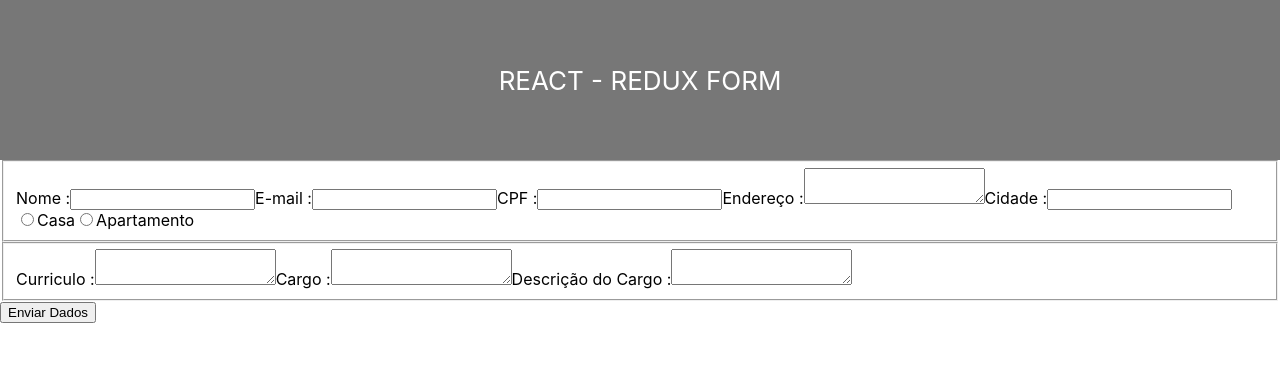
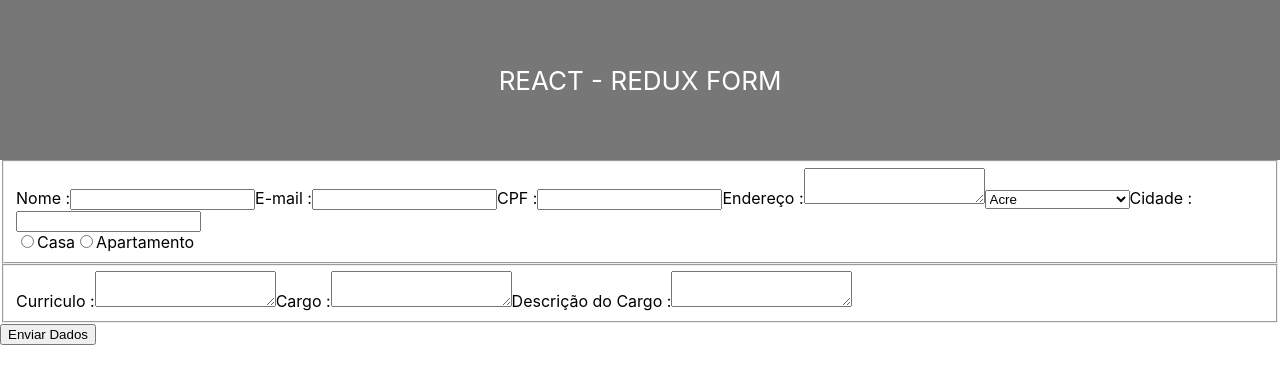
Before and after one commit to adrianoforcellini/REACT-REDUX-FORM, a React (Create React App) app: page / in a window 1280 px wide. Shown: the top 384 px of the page. Built offline with nearby package versions, Linux system fonts and the light colour scheme.

Commit message:
seletor de estadoss adicionado

```diff
--- a/src/components/button.js
+++ b/src/components/button.js
@@ -35,9 +35,8 @@
                     "<p>" + Object.keys(print)[6].toString()+ " : " + Object.values(print)[6].toString() +"</p>" + "<br>" +
                     "<p>" + Object.keys(print)[7].toString()+ " : " + Object.values(print)[7].toString() +"</p>" + "<br>" +
                     "<p>" + Object.keys(print)[8].toString()+ " : " + Object.values(print)[8].toString() +"</p>" + "<br>" +
-                    "<p>" + Object.keys(print)[9].toString()+ " : " + Object.values(print)[9].toString() +"</p>" + "<br>"
-
-
+                    "<p>" + Object.keys(print)[9].toString()+ " : " + Object.values(print)[9].toString() +"</p>" + "<br>" +
+                    "<p>" + Object.keys(print)[10].toString()+ " : " + Object.values(print)[10].toString() +"</p>" + "<br>"
 
 }
 
--- a/src/components/fieldset1.js
+++ b/src/components/fieldset1.js
@@ -96,7 +96,39 @@
       </div>
     );
   }
-
+inputState() {
+  return (
+   <select onChange={({ target }) => this.props.estado(target.value)}
+    name="estados-brasil">
+	<option value="AC">Acre</option>
+	<option value="AL">Alagoas</option>
+	<option value="AP">Amapá</option>
+	<option value="AM">Amazonas</option>
+	<option value="BA">Bahia</option>
+	<option value="CE">Ceará</option>
+	<option value="DF">Distrito Federal</option>
+	<option value="ES">Espírito Santo</option>
+	<option value="GO">Goiás</option>
+	<option value="MA">Maranhão</option>
+	<option value="MT">Mato Grosso</option>
+	<option value="MS">Mato Grosso do Sul</option>
+	<option value="MG">Minas Gerais</option>
+	<option value="PA">Pará</option>
+	<option value="PB">Paraíba</option>
+	<option value="PR">Paraná</option>
+	<option value="PE">Pernambuco</option>
+	<option value="PI">Piauí</option>
+	<option value="RJ">Rio de Janeiro</option>
+	<option value="RN">Rio Grande do Norte</option>
+	<option value="RS">Rio Grande do Sul</option>
+	<option value="RO">Rondônia</option>
+	<option value="RR">Roraima</option>
+	<option value="SC">Santa Catarina</option>
+	<option value="SP">São Paulo</option>
+	<option value="SE">Sergipe</option>
+	<option value="TO">Tocantins</option>
+</select>)
+}
   render() {
     return (
       <fieldset className="Fieldset">
@@ -104,6 +136,7 @@
         {this.inputEmail()}
         {this.inputCPF()}
         {this.inputAdress()}
+        {this.inputState()}
         {this.inputCity()}
         {this.radioHouse()}
       </fieldset>
@@ -121,16 +154,18 @@
   city: state.city,
   house: state.house,
   apartment: state.apartment,
+  estado: state.estado
 });
 
 const mapDispatchToProps = (dispatch) => ({
   name: (name) => dispatch({ type: "CHANGE_NAME", name }),
   email: (email) => dispatch({ type: "CHANGE_EMAIL", email }),
   CPF: (CPF) => dispatch({ type: "CHANGE_CPF", CPF }),
-  city: (city) => dispatch({ type: "CHANGE_CITY", city,  }),
+  city: (city) => dispatch({ type: "CHANGE_CITY", city  }),
   adress: (adress) => dispatch({ type: "CHANGE_ADRESS", adress }),
   house: (house, apartment) => dispatch({ type: "CHECK_HOUSE", house, apartment }),
   apartment: (apartment, house) => dispatch({ type: "CHECK_APARTMENT", apartment, house }),
+  estado :(estado) => dispatch({ type: "CHANGE_LOCATION", estado }),
 });
 
 export default connect(mapStateToProps, mapDispatchToProps)(Fieldset1);
--- a/src/reducer/index.js
+++ b/src/reducer/index.js
@@ -11,6 +11,7 @@
   emprego: "",
   descricaoDeEmprego: "",
   curriculo: "",
+  estado: ""
 };
 
 export default function reducer(state = INITIAL_STATE, action) {
@@ -35,6 +36,8 @@
       return { ...state, emprego: action.emprego };
     case "CHANGE_CURRICULO":
       return { ...state, curriculo: action.curriculo };
+      case "CHANGE_LOCATION":
+        return { ...state, estado: action.estado };
     default:
       return state;
   }
```
